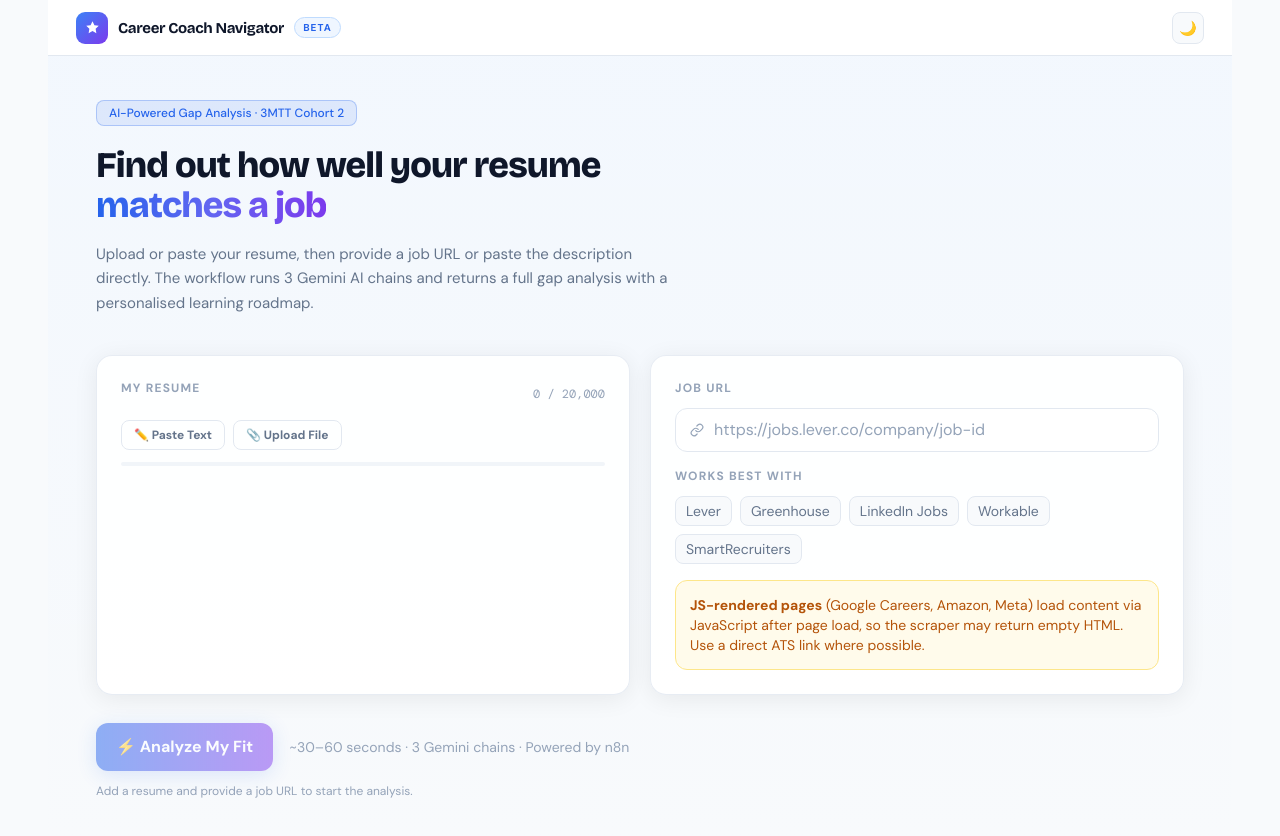
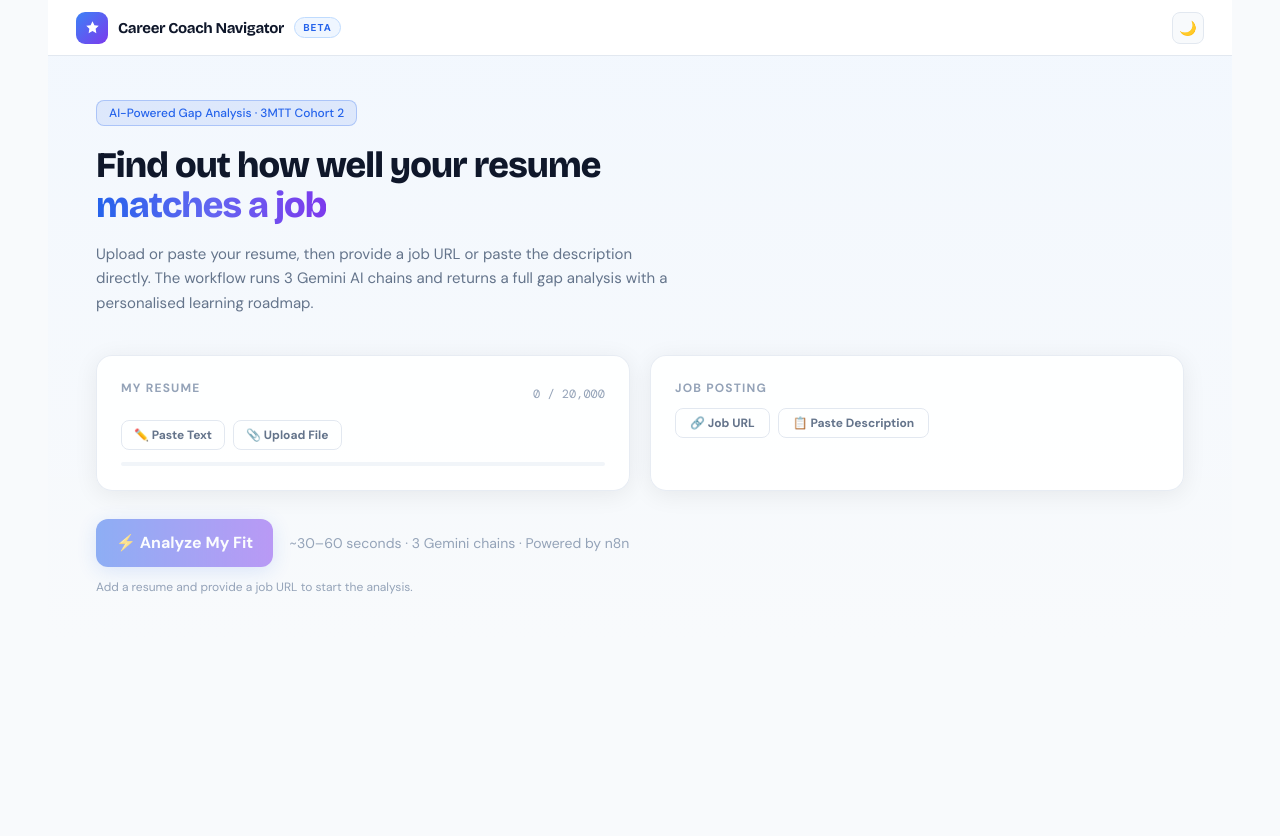
Before and after one commit to EchannyE/career-navigator, a React (Vite) app in the folder frontend/: page / in a window 1280 px wide. Shown: the top 836 px of the page. After the commit the page ends 800 px from the top, so only its background shows below. Built offline with nearby package versions, Linux system fonts and the light colour scheme.

Commit message:
Refactor JobInput component for mode handling

```diff
--- a/frontend/src/components/features/InputForm/JobInput.jsx
+++ b/frontend/src/components/features/InputForm/JobInput.jsx
@@ -1,22 +1,58 @@
+/**
+ * components/features/InputForm/JobInput.jsx
+ */
 
 import Card from "../../ui/Card.jsx";
 import SectionLabel from "../../ui/SectionLabel.jsx";
 
-const JobInput = ({ jobUrl, onUrlChange }) => (
-  <Card className="flex flex-col gap-4 w-full">
+const MAX_CHARS = 20000;
 
+const JobInput = ({
+  jobMode,
+  onJobModeChange,
+  jobUrl,
+  onUrlChange,
+  jobPaste,
+  onPasteChange,
+}) => {
+  const pasteLength = jobPaste?.length || 0;
+
+  return (
+    <Card className="flex flex-col gap-4">
+
+      {/* ── Mode toggle ── */}
       <div>
-      <SectionLabel>Job URL</SectionLabel>
+        <SectionLabel>Job Posting</SectionLabel>
 
-      {/* URL field */}
-      <div className="flex items-center gap-2 sm:gap-2.5 field px-3 sm:px-3.5 h-11 !py-0 w-full">
-        <svg
-          className="shrink-0 text-slate-400"
-          width="14"
-          height="14"
-          viewBox="0 0 24 24"
-          fill="none"
+        <div className="flex gap-2">
+          {[
+            { mode: "url", label: "🔗 Job URL" },
+            { mode: "paste", label: "📋 Paste Description" },
+          ].map(({ mode, label }) => (
+            <button
+              key={mode}
+              type="button"
+              onClick={() => onJobModeChange(mode)}
+              className={`px-3.5 py-1.5 rounded-lg text-xs font-semibold border transition
+                ${
+                  jobMode === mode
+                    ? "bg-blue-50 text-blue-600 border-blue-300 dark:bg-blue-500/10 dark:text-blue-400 dark:border-blue-500/40"
+                    : "bg-transparent text-slate-500 border-slate-200 hover:border-slate-300 dark:border-white/[0.08] dark:text-slate-400"
+                }`}
             >
+              {label}
+            </button>
+          ))}
+        </div>
+      </div>
+
+      {/* ── URL mode ── */}
+      {jobMode === "url" && (
+        <>
+          {/* URL input */}
+          <div>
+            <div className="flex items-center gap-2.5 field px-3.5 h-11 !py-0">
+              <svg className="shrink-0 text-slate-400" width="14" height="14" viewBox="0 0 24 24" fill="none">
                 <path
                   d="M10 13a5 5 0 007.54.54l3-3a5 5 0 00-7.07-7.07l-1.72 1.71"
                   stroke="currentColor"
@@ -36,10 +72,14 @@ const JobInput = ({ jobUrl, onUrlChange }) => (
                 value={jobUrl}
                 onChange={(e) => onUrlChange(e.target.value)}
                 placeholder="https://jobs.lever.co/company/job-id"
-          className="flex-1 min-w-0 bg-transparent border-none text-sm sm:text-base text-slate-900 dark:text-slate-100
+                className="flex-1 bg-transparent border-none text-sm text-slate-900 dark:text-slate-100
                            placeholder-slate-400 dark:placeholder-slate-600 focus:outline-none"
               />
             </div>
+
+            <p className="mt-2 text-xs text-slate-400 dark:text-slate-500">
+              The system will scrape this page automatically.
+            </p>
           </div>
 
           {/* Compatible platforms */}
@@ -47,34 +87,94 @@ const JobInput = ({ jobUrl, onUrlChange }) => (
             <SectionLabel>Works best with</SectionLabel>
 
             <div className="flex flex-wrap gap-2">
-        {[
-          "Lever",
-          "Greenhouse",
-          "LinkedIn Jobs",
-          "Workable",
-          "SmartRecruiters",
-        ].map((p) => (
+              {["Lever", "Greenhouse", "Workable", "SmartRecruiters", "Company career pages"].map(
+                (p) => (
                   <span
                     key={p}
-            className="text-xs sm:text-sm px-2.5 py-1 rounded-lg border border-slate-200 text-slate-500
+                    className="text-xs px-2.5 py-1 rounded-lg border border-slate-200 text-slate-500
                                dark:border-white/[0.08] dark:text-slate-400 bg-slate-50 dark:bg-white/[0.03]"
                   >
                     {p}
                   </span>
-        ))}
+                )
+              )}
             </div>
           </div>
 
           {/* Warning */}
-    <div className="rounded-xl p-3 sm:p-3.5 bg-amber-50 border border-amber-200 dark:bg-amber-500/10 dark:border-amber-500/20">
-      <p className="text-xs sm:text-sm text-amber-700 dark:text-amber-400 leading-relaxed">
-        <strong>JS-rendered pages</strong> (Google Careers, Amazon, Meta)
-        load content via JavaScript after page load, so the scraper may
-        return empty HTML. Use a direct ATS link where possible.
+          <div className="rounded-xl p-3.5 bg-amber-50 border border-amber-200
+                          dark:bg-amber-500/10 dark:border-amber-500/20">
+            <p className="text-xs text-amber-700 dark:text-amber-400 leading-relaxed">
+              <strong>Some links may be blocked.</strong> LinkedIn, Indeed, Glassdoor,
+              Amazon, Meta, and Google Careers often prevent scraping.
+              <br />
+              Switch to{" "}
+              <button
+                type="button"
+                onClick={() => onJobModeChange("paste")}
+                className="underline font-semibold cursor-pointer bg-transparent border-none
+                           text-amber-700 dark:text-amber-400"
+              >
+                Paste Description
+              </button>{" "}
+              mode instead.
+            </p>
+          </div>
+        </>
+      )}
+
+      {/* ── Paste mode ── */}
+      {jobMode === "paste" && (
+        <>
+          <div>
+            <div className="flex items-center justify-between mb-2">
+              <SectionLabel className="mb-0">Job Description</SectionLabel>
+
+              <span
+                className={`text-xs font-mono ${
+                  pasteLength > MAX_CHARS * 0.9
+                    ? "text-red-500"
+                    : pasteLength > MAX_CHARS * 0.7
+                    ? "text-amber-500"
+                    : "text-slate-400"
+                }`}
+              >
+                {pasteLength.toLocaleString()} / {MAX_CHARS.toLocaleString()}
+              </span>
+            </div>
+
+            <textarea
+              value={jobPaste}
+              onChange={(e) => onPasteChange(e.target.value.slice(0, MAX_CHARS))}
+              maxLength={MAX_CHARS}
+              placeholder={`Paste the full job description here…
+
+Include:
+• Job title and company name
+• Responsibilities
+• Required skills and qualifications
+• Preferred qualifications
+• Tools and technologies`}
+              className="field font-mono text-xs leading-relaxed resize-y min-h-[260px]"
+            />
+
+            <p className="mt-2 text-xs text-slate-400 dark:text-slate-500">
+              More detail = better AI analysis.
             </p>
           </div>
 
+          {/* Info box */}
+          <div className="rounded-xl p-3.5 bg-blue-50 border border-blue-200
+                          dark:bg-blue-500/10 dark:border-blue-500/20">
+            <p className="text-xs text-blue-700 dark:text-blue-400 leading-relaxed">
+              <strong>Paste mode:</strong> This skips scraping and sends the job
+              description directly to the AI. Best for restricted or dynamic pages.
+            </p>
+          </div>
+        </>
+      )}
     </Card>
   );
+};
 
 export default JobInput;
```
Lines whose indentation alone changed are shown as unchanged.
